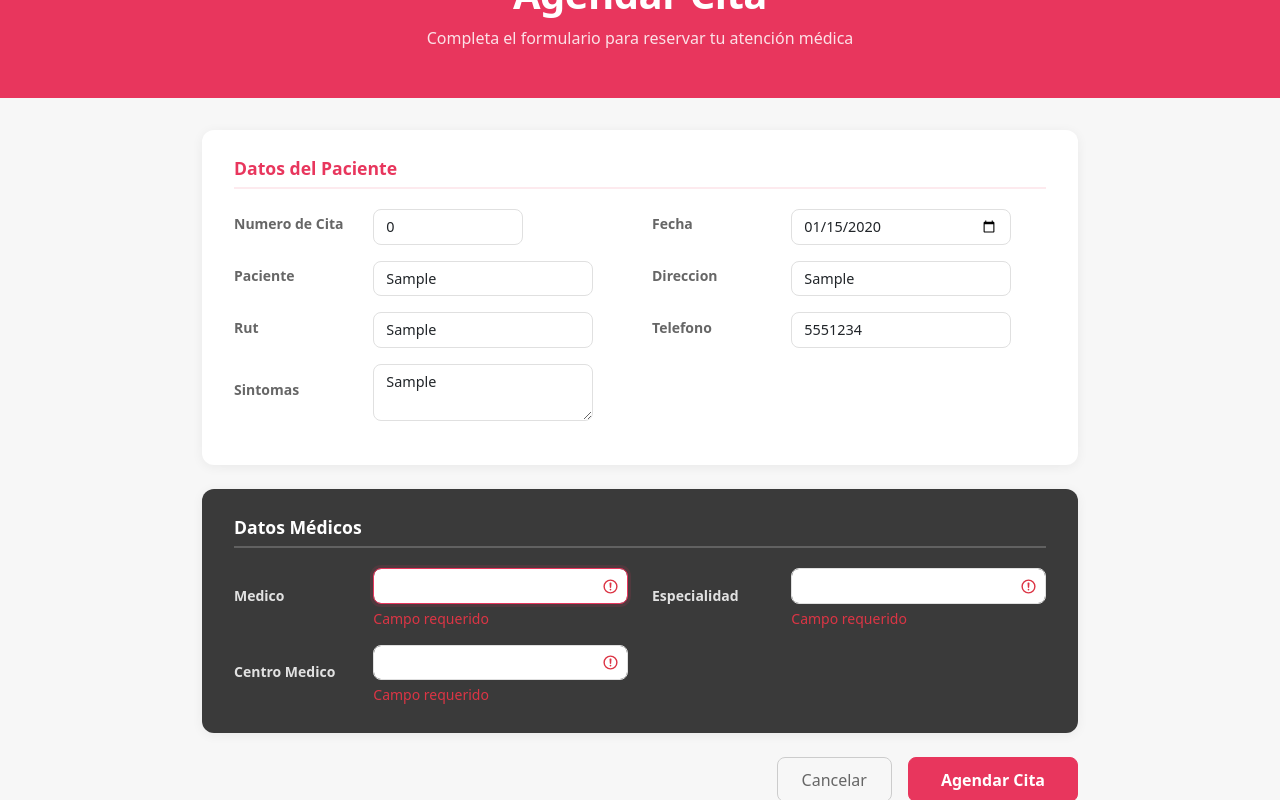
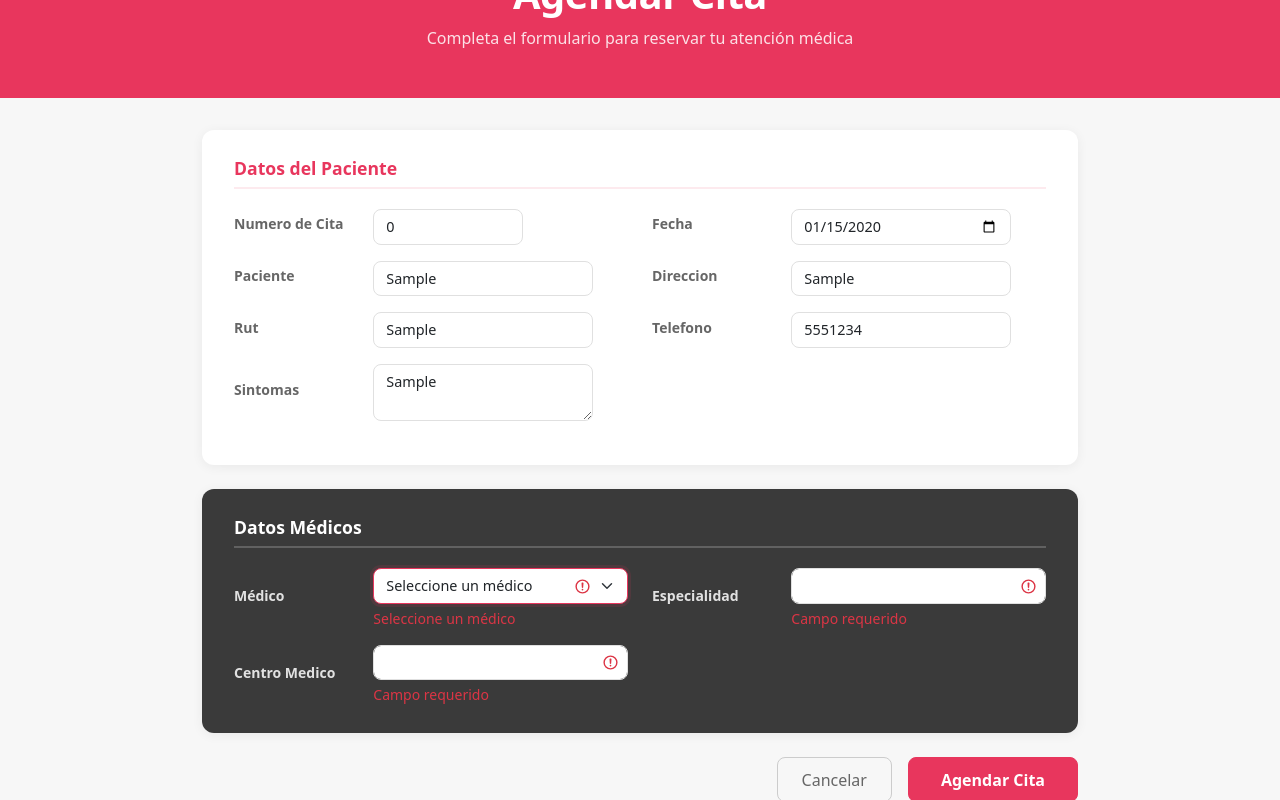
Before and after one commit to Marc0-Leal/RedNorte-Front, a React (Vite) app: page /agendar-cita in a window 1280 px wide. Both pictures are taken after typing "Sample", "Sample", "Sample", "2020-01-15", "Sample", "5551234" into the empty fields and a click on the button "Agendar Cita". Shown: the part 134-934 px from the top of the page. Built offline with nearby package versions, Linux system fonts and the light colour scheme.

Commit message:
escoger medico por dropdown

```diff
--- a/src/pages/Agendar-Cita.jsx
+++ b/src/pages/Agendar-Cita.jsx
@@ -180,20 +180,34 @@ function Agendar() {
 
 <Row className="mb-3 align-items-center">
   <Col xs={2}>
-                <Form.Label className="schedules-label schedules-label-light">Medico</Form.Label>
+    <Form.Label className="schedules-label schedules-label-light">
+      Médico
+    </Form.Label>
   </Col>
+
   <Col xs={4}>
-                <Form.Control
+    <Form.Select
       className="schedules-input"
-                  type="text"
       isInvalid={!!errors.medico}
-                  {...register('medico', { required: 'Campo requerido' })}
-                />
-                <Form.Control.Feedback type="invalid">{errors.medico?.message}</Form.Control.Feedback>
+      {...register('medico', { required: 'Seleccione un médico' })}
+    >
+      <option value="">Seleccione un médico</option>
+      <option value="Dr. Juan Pérez">Dr. Juan Pérez</option>
+      <option value="Dra. María González">Dra. María González</option>
+      <option value="Dr. Pedro Soto">Dr. Pedro Soto</option>
+    </Form.Select>
+
+    <Form.Control.Feedback type="invalid">
+      {errors.medico?.message}
+    </Form.Control.Feedback>
   </Col>
+
   <Col xs={2}>
-                <Form.Label className="schedules-label schedules-label-light">Especialidad</Form.Label>
+    <Form.Label className="schedules-label schedules-label-light">
+      Especialidad
+    </Form.Label>
   </Col>
+
   <Col xs={4}>
     <Form.Control
       className="schedules-input"
@@ -201,7 +215,9 @@ function Agendar() {
       isInvalid={!!errors.especialidad}
       {...register('especialidad', { required: 'Campo requerido' })}
     />
-                <Form.Control.Feedback type="invalid">{errors.especialidad?.message}</Form.Control.Feedback>
+    <Form.Control.Feedback type="invalid">
+      {errors.especialidad?.message}
+    </Form.Control.Feedback>
   </Col>
 </Row>
 
```
Lines whose indentation alone changed are shown as unchanged.
